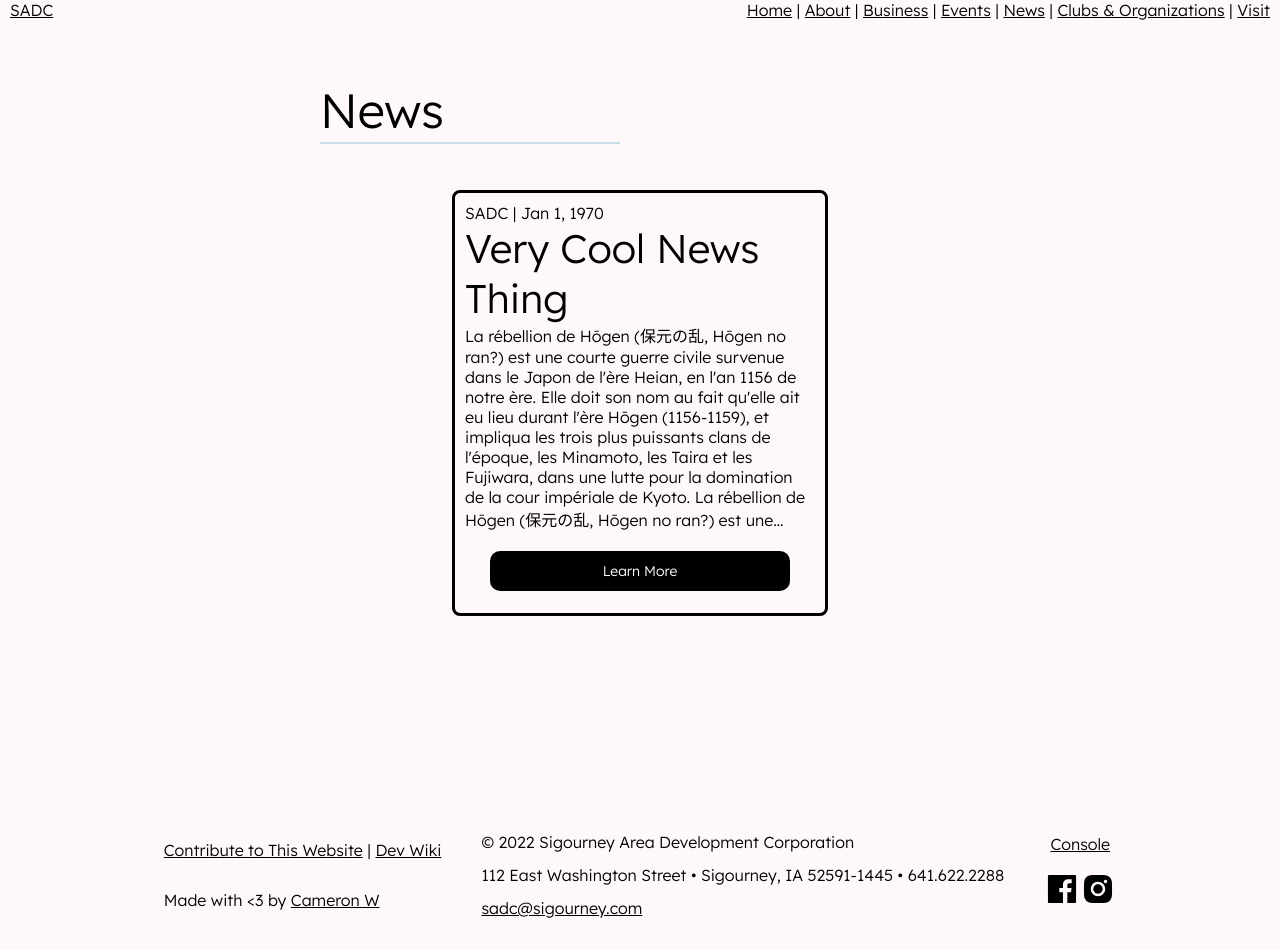
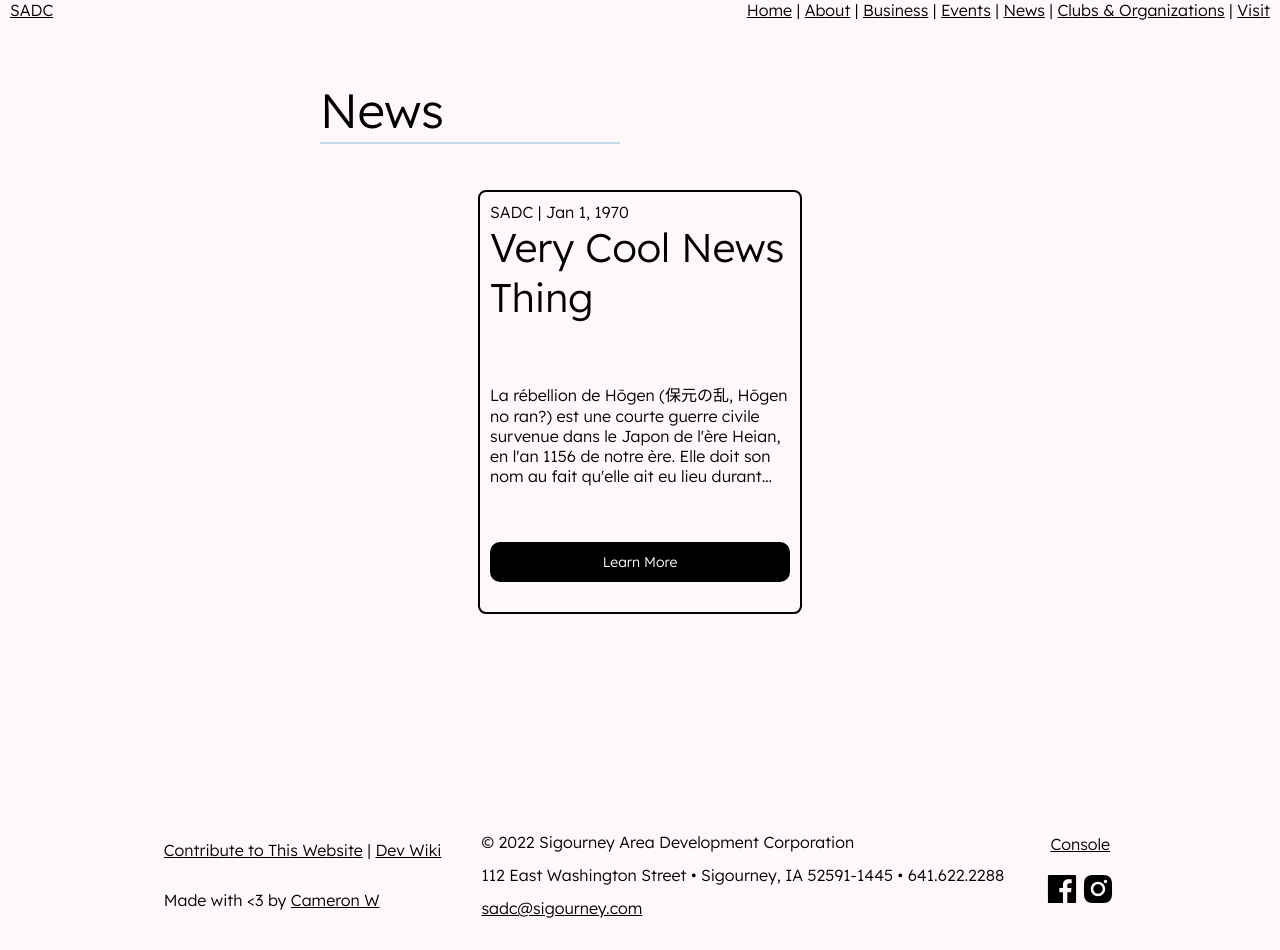
Before and after one commit to kced-iowa/kcediowa.org-old, a Next.js app: page /news in a window 1280 px wide. Built offline with nearby package versions, Linux system fonts and the light colour scheme.

Commit message:
made ux more uniform

```diff
--- a/pages/business/Business.module.css
+++ b/pages/business/Business.module.css
@@ -90,6 +90,7 @@
     justify-content: center;
     align-items: center;
     height: 40px;
+    border-radius: 10px;
     width: 250px;
     background-color: #000;
     color: #fff;
--- a/pages/events/Events.module.css
+++ b/pages/events/Events.module.css
@@ -50,6 +50,7 @@
     align-items: center;
     width: 90%;
     height: 40px;
+    border-radius: 10px;
     background-color: #000;
     color: #fff;
 }
--- a/pages/news/News.module.css
+++ b/pages/news/News.module.css
@@ -15,10 +15,11 @@
     padding: 0 15vw 0;
 }
 .card {
+    position: relative;
     box-sizing: inherit;
     height: 400px;
-    width: 350px;
-    border: 3px solid #000;
+    width: 300px;
+    border: 2px solid #000;
     border-radius: 8px;
     padding: 10px;
     margin: 10px;
@@ -27,13 +28,16 @@
     font-size: 40px;
 }
 .cardText {
-    max-height: 215px;
+    padding-top: 20%;
+    max-height: 150px;
     overflow: hidden;
     display: -webkit-box;
     -webkit-box-orient: vertical;
-    -webkit-line-clamp: 10;
+    -webkit-line-clamp: 5;
 }
 .cardButton {
+    position: absolute;
+    bottom: 10px;
     width: inherit;
     height: 80px;
     display: flex;
```
